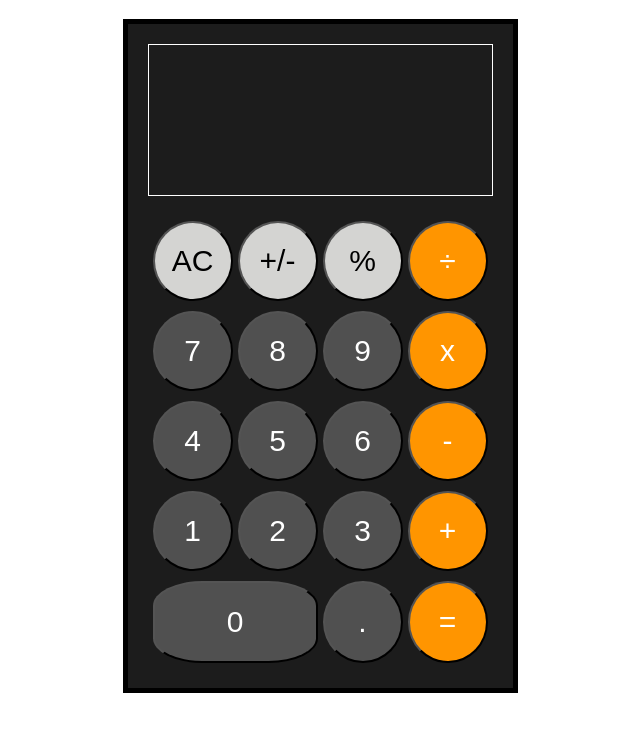
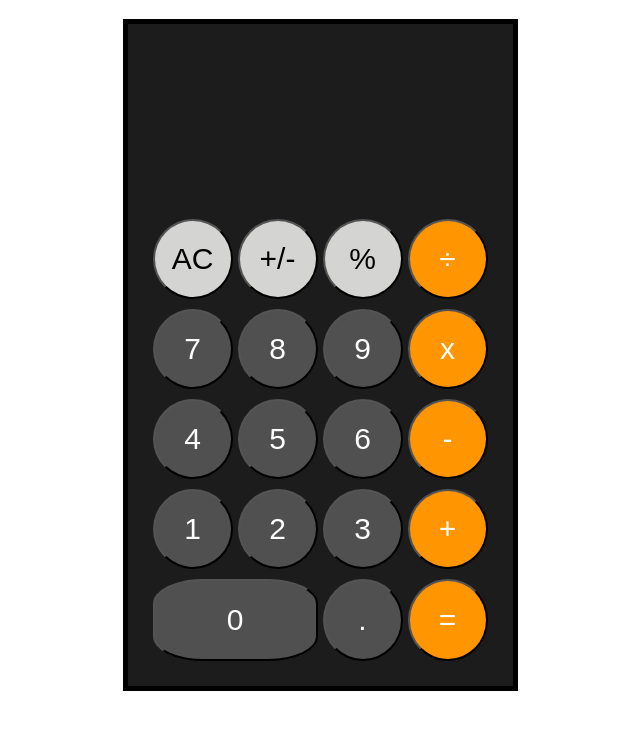
Before and after one commit to requieeeeem/calculator, a plain HTML site: page index.html in a window 1280 px wide. Shown: the part 69-800 px from the top of the page, without its empty margins (320-960 px from the left). Drawn offline with Linux system fonts and the light colour scheme.

Commit message:
slightly fix characters overflow

```diff
--- a/index.html
+++ b/index.html
@@ -10,9 +10,7 @@
 <body>
     <h1>Calculator</h1>
     <div class="calculator">
-        <div class="screen">
-            <div class="display"></div>
-        </div>
+        <div class="screen"></div>
         <div class="buttons">
             <div class="row">
                 <button id="ac">AC</button>
--- a/styles.css
+++ b/styles.css
@@ -20,7 +20,7 @@ body {
     margin-bottom: 20px;
     color: #d4d4d2;
     font-size: 70px;
-    border: thin solid white;
+    max-width: 9ch;
 }
 
 button {
```
